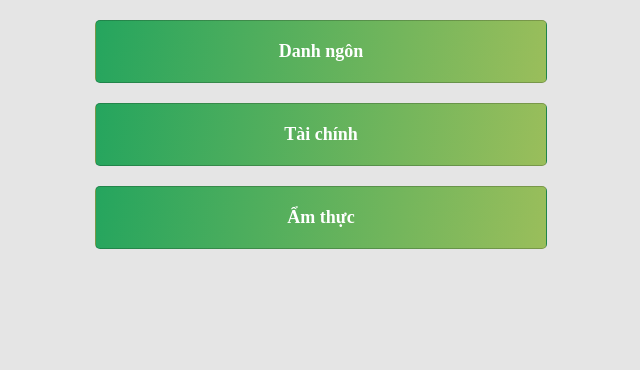
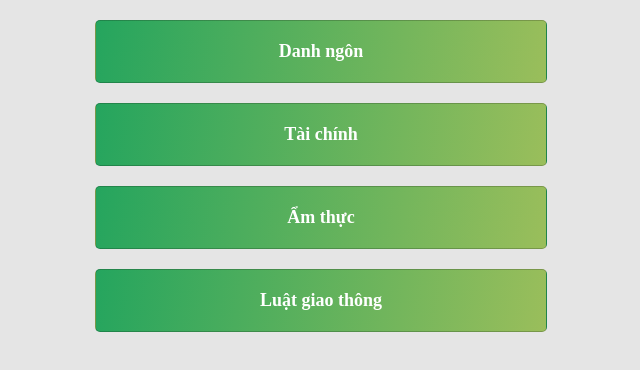
Before and after one commit to pvc-home/pvc-home.github.io, a plain HTML site: page index.html in a window 1280 px wide. Shown: the whole page, without its empty margins (319-959 px from the left). Drawn offline with nearby package versions, Linux system fonts and the light colour scheme.

Commit message:
Add traffic law section to index.html

```diff
--- a/index.html
+++ b/index.html
@@ -107,3 +107,13 @@
         </div>
     </a>
 </div>
+
+
+<div>
+    <a href="/luat-giao-thong/">
+        <div class="TableA Background_Gradient">
+            <span class="Caption_Main" style="margin-left:10px;margin-right:10px;">
+                Luật giao thông
+        </div>
+    </a>
+</div>
```
